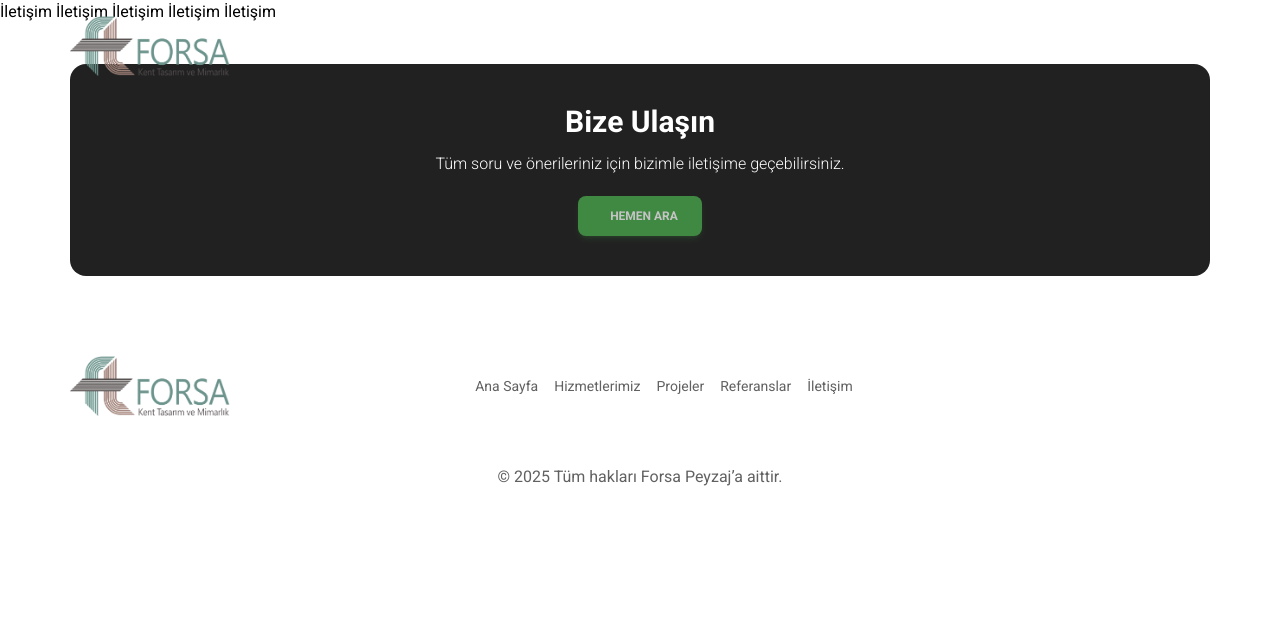
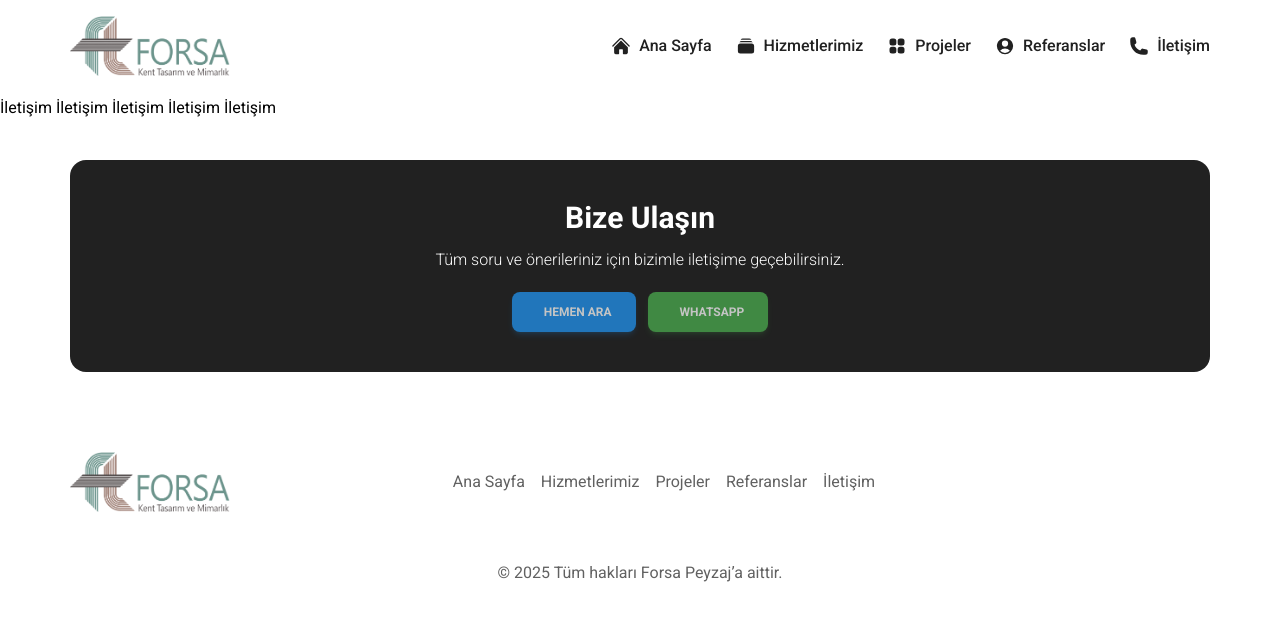
Before and after one commit to omergungor1/forsakent, a Next.js app: page /iletisim in a window 1280 px wide. Shown: the top 620 px of the page. Built offline with nearby package versions, Linux system fonts and the light colour scheme.

Commit message:
Tel & WP

```diff
--- a/package.json
+++ b/package.json
@@ -20,7 +20,7 @@
   },
   "devDependencies": {
     "autoprefixer": "10",
-    "eslint": "8",
+    "eslint": "^8.0.0",
     "eslint-config-next": "13.5.4",
     "postcss": "8",
     "tailwindcss": "3"
--- a/src/app/hizmetler/page.js
+++ b/src/app/hizmetler/page.js
@@ -4,8 +4,11 @@ import { Navbar, Footer } from "../../components";
 function hizmetler() {
     return (
         <div>
-            <Navbar />
-            Hizmetler
+            <Navbar defaultIsScrolling={true} />
+            <div className='mt-24 '>
+
+                Hizmetler
+            </div>
             <Footer />
         </div>
     )
--- a/src/app/iletisim/page.js
+++ b/src/app/iletisim/page.js
@@ -4,12 +4,14 @@ import { Navbar, Footer } from "../../components";
 function iletisim() {
     return (
         <div>
-            <Navbar />
-            İletişim
-            İletişim
-            İletişim
-            İletişim
-            İletişim
+            <Navbar defaultIsScrolling={true} />
+            <div className='mt-24 '>
+                İletişim
+                İletişim
+                İletişim
+                İletişim
+                İletişim
+            </div>
             <Footer />
         </div>
     )
--- a/src/app/page.js
+++ b/src/app/page.js
@@ -1,12 +1,10 @@
-// components
 import { Navbar, Footer } from "../components";
 
-// sections
 import Hero from "./hero";
 import SponsoredBy from "./sponsored-by";
 import AboutEvent from "./about-event";
 import OurStats from "./our-stats";
-import EventContent from "./event-content";
+// import EventContent from "./event-content";
 import Faq from "./faq";
 import Hizmetlerimiz from "./hizmetlerimiz";
 
--- a/src/app/projeler/page.js
+++ b/src/app/projeler/page.js
@@ -4,8 +4,10 @@ import { Navbar, Footer } from "../../components";
 function projeler() {
     return (
         <div>
-            <Navbar />
-            Projeler
+            <Navbar defaultIsScrolling={true} />
+            <div className='mt-24 '>
+                Projeler
+            </div>
             <Footer />
         </div>
     )
--- a/src/app/referanslar/page.js
+++ b/src/app/referanslar/page.js
@@ -4,24 +4,10 @@ import { Navbar, Footer } from "../../components";
 function referanslar() {
     return (
         <div>
-            <Navbar className='bg-blue' />
-
-            <div className="relative min-h-screen w-full bg-[url('/image/image1.jpg')] bg-cover bg-no-repeat">
-                <div className="absolute inset-0 h-full w-full bg-gray-900/60" />
-                <div className="grid min-h-screen px-8">
-                    <div className="container relative z-10 my-auto mx-auto grid place-items-center text-center">
-                        <h3 className='text-white mb-2 text-3xl'>Referanslar</h3>
-                        <h1 className="text-white lg:max-w-3xl">
-                            Forsa Peyzaj
-                        </h1>
-                        <p className="text-white mt-1 mb-12 w-full md:max-w-full lg:max-w-2xl">
-                            Estetik ve fonksiyonelliği bir araya getiren peyzaj tasarımları.
-                        </p>
-                    </div>
-                </div>
+            <Navbar defaultIsScrolling={true} />
+            <div className='mt-24'>
+                referanslar
             </div>
-
-
             <Footer />
         </div>
     )
--- a/src/components/footer.js
+++ b/src/components/footer.js
@@ -1,10 +1,37 @@
 import Image from "next/image";
+import Link from "next/link";
 import { Typography, Button, IconButton } from "@material-tailwind/react";
 
 const CURRENT_YEAR = new Date().getFullYear();
-const LINKS = ["Ana Sayfa", "Hizmetlerimiz", "Projeler", "Referanslar", "İletişim"];
+
+const phoneNumber = "+905555555555"; // Telefon numaranız
+const whatsappMessage = "Merhaba, sizinle iletişime geçmek istiyorum."; // WhatsApp mesajı
+
+const LINKS = [
+  {
+    name: "Ana Sayfa",
+    href: "/",
+  },
+  {
+    name: "Hizmetlerimiz",
+    href: "/hizmetler",
+  },
+  {
+    name: "Projeler",
+    href: "/projeler",
+  },
+  {
+    name: "Referanslar",
+    href: "/referanslar",
+  },
+  {
+    name: "İletişim",
+    href: "/iletisim",
+  },
+];
 
 export function Footer() {
+
   return (
     <footer className="pb-5 p-10 md:pt-10">
       <div className="container flex flex-col mx-auto">
@@ -22,9 +49,21 @@ export function Footer() {
             Tüm soru ve önerileriniz için bizimle iletişime geçebilirsiniz.
           </Typography>
           <div className="flex w-full md:w-fit gap-3 mt-2 flex-col md:flex-row">
-            <Button color="green" size="md" className="flex items-center justify-center gap-2 animate-pulse">
+            <Button
+              onClick={() => {
+                window.open(`tel:${phoneNumber}`);
+              }}
+              color="blue" size="md" className="flex items-center justify-center gap-2 animate-pulse">
               <i className="fa-solid fa-phone  text-md" />
               Hemen Ara
+            </Button>
+            <Button
+              onClick={() => {
+                window.open(`https://wa.me/${phoneNumber.replace("+", "")}?text=${encodeURIComponent(whatsappMessage)}`);
+              }}
+              color="green" size="md" className="flex items-center justify-center gap-2 animate-pulse">
+              <i className="fa-brands fa-whatsapp  text-xl" />
+              WhatsApp
             </Button>
           </div>
         </div>
@@ -40,15 +79,14 @@ export function Footer() {
             {
               LINKS.map((link, index) => (
                 <li key={index}>
-                  <Typography
-                    as="a"
-                    href="#"
+                  <Link
+                    href={link.href}
                     variant="small"
                     color="white"
                     className="font-normal !text-gray-700 hover:!text-gray-900 transition-colors"
                   >
-                    {link}
-                  </Typography>
+                    {link.name}
+                  </Link>
                 </li>
               ))
             }
--- a/src/components/navbar.js
+++ b/src/components/navbar.js
@@ -40,7 +40,7 @@ const NAV_MENU = [
     href: "/",
   },
   {
-    name: "Hizmetler",
+    name: "Hizmetlerimiz",
     icon: RectangleStackIcon,
     href: "/hizmetler",
   },
@@ -61,9 +61,9 @@ const NAV_MENU = [
   },
 ];
 
-export function Navbar() {
+export function Navbar({ defaultIsScrolling = false }) {
   const [open, setOpen] = React.useState(false);
-  const [isScrolling, setIsScrolling] = React.useState(false);
+  const [isScrolling, setIsScrolling] = React.useState(defaultIsScrolling);
 
   const handleOpen = () => setOpen((cur) => !cur);
 
@@ -75,6 +75,10 @@ export function Navbar() {
   }, []);
 
   React.useEffect(() => {
+    if (defaultIsScrolling) {
+      return;
+    }
+
     function handleScroll() {
       if (window.scrollY > 0) {
         setIsScrolling(true);
```
